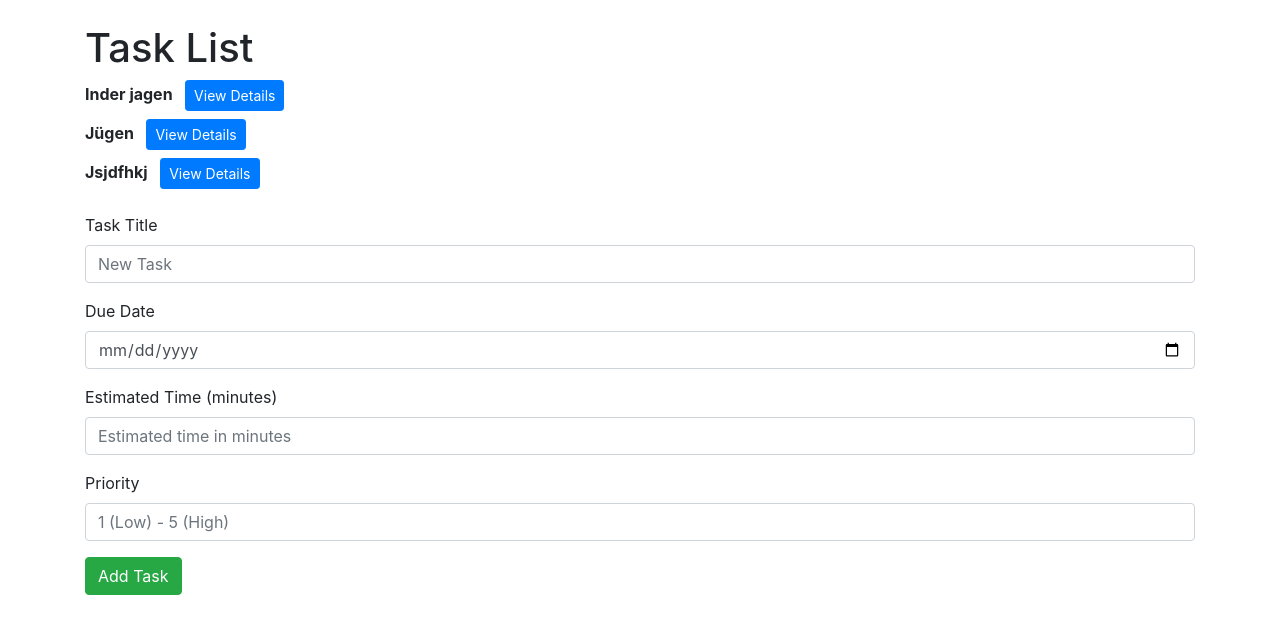
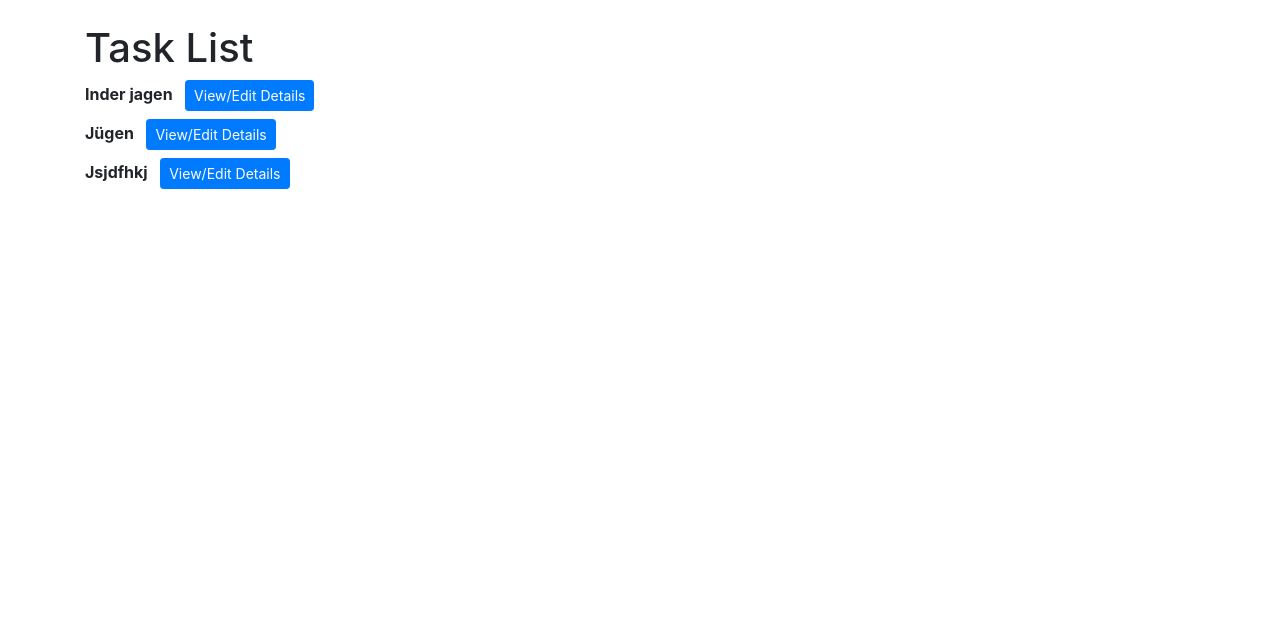
Before and after one commit to DennyOdin/planer-project, a Flask app: page / in a window 1280 px wide. Shown: the top 634 px of the page. Run offline with Flask 3, Linux system fonts and the light colour scheme; some libraries are stand-ins or nearby versions.

Commit message:
Tasks are editable inside modals, SQL DB reworked, changed necessity of information, updated routes.py

```diff
--- a/app/__init__.py
+++ b/app/__init__.py
@@ -10,6 +10,7 @@ def create_app():
     app = Flask(__name__)
     app.config['SQLALCHEMY_DATABASE_URI'] = 'sqlite:///planner.db'  # Database file will be in your project folder
     app.config['SQLALCHEMY_TRACK_MODIFICATIONS'] = False
+    app.config['SECRET_KEY'] = 'indischeZiegenMilch2024'
     db.init_app(app)
 
     migrate = Migrate(app, db)
--- a/app/routes.py
+++ b/app/routes.py
@@ -12,26 +12,21 @@ def index():
     tasks = Task.query.all()  # Fetch all tasks
     return render_template('index.html', tasks=tasks)
 
-# Add a new task to the database, through form submission
+
 @main.route('/task/add', methods=['GET', 'POST'])
 def add_task():
     if request.method == 'POST':
         title = request.form['title']
         description = request.form.get('description')
         due_date_str = request.form.get('due_date')
+        due_date = datetime.strptime(due_date_str, '%Y-%m-%d') if due_date_str else None  # Allow blank due date
+        estimated_time = request.form.get('estimated_time')
+        priority = request.form.get('priority')
 
-        if not due_date_str:
-            flash("Due date is required.", "danger")
-            return redirect(url_for('main.index'))
+        # Convert to integers if provided, else use defaults
+        estimated_time = int(estimated_time) if estimated_time else None
+        priority = int(priority) if priority else 1
 
-        try:
-            due_date = datetime.strptime(due_date_str, '%Y-%m-%d')
-        except ValueError:
-            flash("Invalid date format. Please use YYYY-MM-DD.", "danger")
-            return redirect(url_for('main.index'))
-
-        estimated_time = int(request.form.get('estimated_time', 0))
-        priority = int(request.form.get('priority', 1))
         task = Task(
             title=title,
             description=description,
@@ -46,20 +41,28 @@ def add_task():
     return render_template('add_task.html')
 
 # Edit an existing task
-@main.route('/task/edit/<int:task_id>', methods=['GET', 'POST'])
+@main.route('/task/edit/<int:task_id>', methods=['POST'])
 def edit_task(task_id):
     task = Task.query.get_or_404(task_id)
-    if request.method == 'POST':
-        task.title = request.form['title']
-        task.description = request.form.get('description')
-        task.due_date = datetime.strptime(request.form.get('due_date'), '%Y-%m-%d')
-        task.estimated_time = int(request.form.get('estimated_time', 0))
-        task.priority = int(request.form.get('priority', 1))
-        task.status = request.form.get('status')
-        db.session.commit()
-        flash("Task updated successfully!", "success")
-        return redirect(url_for('main.index'))
-    return render_template('edit_task.html', task=task)
+    task.title = request.form['title']
+    task.description = request.form.get('description')
+
+    due_date_str = request.form.get('due_date')
+    task.due_date = datetime.strptime(due_date_str, '%Y-%m-%d') if due_date_str else None
+
+    estimated_time_str = request.form.get('estimated_time')
+    task.estimated_time = int(estimated_time_str) if estimated_time_str else None
+
+    priority_str = request.form.get('priority')
+    task.priority = int(priority_str) if priority_str else None
+
+    task.status = request.form.get('status', task.status)
+
+    db.session.commit()
+    flash("Task updated successfully!", "success")
+    return redirect(url_for('main.index'))
+
+
 
 # Delete a task
 @main.route('/task/delete/<int:task_id>', methods=['POST'])
--- a/app/templates/index.html
+++ b/app/templates/index.html
@@ -17,13 +17,14 @@
                     <strong>{{ task.title }}</strong>
                     <!-- Trigger Modal Button -->
                     <button type="button" class="btn btn-primary btn-sm ml-2" data-toggle="modal" data-target="#taskModal{{ task.id }}">
-                        View Details
+                        View/Edit Details
                     </button>
 
-                    <!-- Modal Structure -->
+                    <!-- Modal Structure for Viewing and Editing -->
                     <div class="modal fade" id="taskModal{{ task.id }}" tabindex="-1" role="dialog" aria-labelledby="taskModalLabel{{ task.id }}" aria-hidden="true">
                         <div class="modal-dialog" role="document">
                             <div class="modal-content">
+                                <form action="{{ url_for('main.edit_task', task_id=task.id) }}" method="POST">
                                     <div class="modal-header">
                                         <h5 class="modal-title" id="taskModalLabel{{ task.id }}">{{ task.title }}</h5>
                                         <button type="button" class="close" data-dismiss="modal" aria-label="Close">
@@ -31,41 +32,46 @@
                                         </button>
                                     </div>
                                     <div class="modal-body">
-                                    <p><strong>Description:</strong> {{ task.description }}</p>
-                                    <p><strong>Due Date:</strong> {{ task.due_date }}</p>
-                                    <p><strong>Estimated Time:</strong> {{ task.estimated_time }} mins</p>
-                                    <p><strong>Priority:</strong> {{ task.priority }}</p>
-                                    <p><strong>Status:</strong> {{ task.status }}</p>
+                                        <div class="form-group">
+                                            <label for="title">Title:</label>
+                                            <input type="text" name="title" class="form-control" value="{{ task.title }}" required>
+                                        </div>
+                                        <div class="form-group">
+                                            <label for="description">Description:</label>
+                                            <textarea name="description" class="form-control" placeholder="- - -">{{ task.description or '' }}</textarea>
+                                        </div>
+                                        <div class="form-group">
+                                            <label for="due_date">Due Date:</label>
+                                            <input type="date" name="due_date" class="form-control" value="{{ task.due_date.strftime('%Y-%m-%d') if task.due_date else '' }}">
+                                        </div>
+                                        <div class="form-group">
+                                            <label for="estimated_time">Estimated Time (minutes):</label>
+                                            <input type="number" name="estimated_time" class="form-control" value="{{ task.estimated_time or '' }}" placeholder="- - -">
+                                        </div>
+                                        <div class="form-group">
+                                            <label for="priority">Priority:</label>
+                                            <input type="number" name="priority" class="form-control" min="1" max="5" value="{{ task.priority or '' }}" placeholder="- - -">
+                                        </div>
+                                        <div class="form-group">
+                                            <label for="status">Status:</label>
+                                            <select name="status" class="form-control">
+                                                <option value="to do" {% if task.status == 'to do' %}selected{% endif %}>To Do</option>
+                                                <option value="doing" {% if task.status == 'doing' %}selected{% endif %}>Doing</option>
+                                                <option value="done" {% if task.status == 'done' %}selected{% endif %}>Done</option>
+                                            </select>
+                                        </div>
                                     </div>
                                     <div class="modal-footer">
+                                        <button type="submit" class="btn btn-primary">Save Changes</button>
                                         <button type="button" class="btn btn-secondary" data-dismiss="modal">Close</button>
                                     </div>
+                                </form>
                             </div>
                         </div>
                     </div>
                 </li>
             {% endfor %}
         </ul>
-
-        <form action="{{ url_for('main.add_task') }}" method="POST" class="mt-4">
-            <div class="form-group">
-                <label for="title">Task Title</label>
-                <input type="text" name="title" class="form-control" placeholder="New Task" required>
-            </div>
-            <div class="form-group">
-                <label for="due_date">Due Date</label>
-                <input type="date" name="due_date" class="form-control" required>
-            </div>
-            <div class="form-group">
-                <label for="estimated_time">Estimated Time (minutes)</label>
-                <input type="number" name="estimated_time" class="form-control" placeholder="Estimated time in minutes">
-            </div>
-            <div class="form-group">
-                <label for="priority">Priority</label>
-                <input type="number" name="priority" class="form-control" min="1" max="5" placeholder="1 (Low) - 5 (High)">
-            </div>
-            <button type="submit" class="btn btn-success">Add Task</button>
-        </form>
     </div>
 </body>
 </html>
```
Also changed, not shown: app/models.py (+6 -6 lines), migrations/versions/a41b3040345c_.py (added, +42 -0 lines), instance/planner.db. Lines whose indentation alone changed are shown as unchanged.
